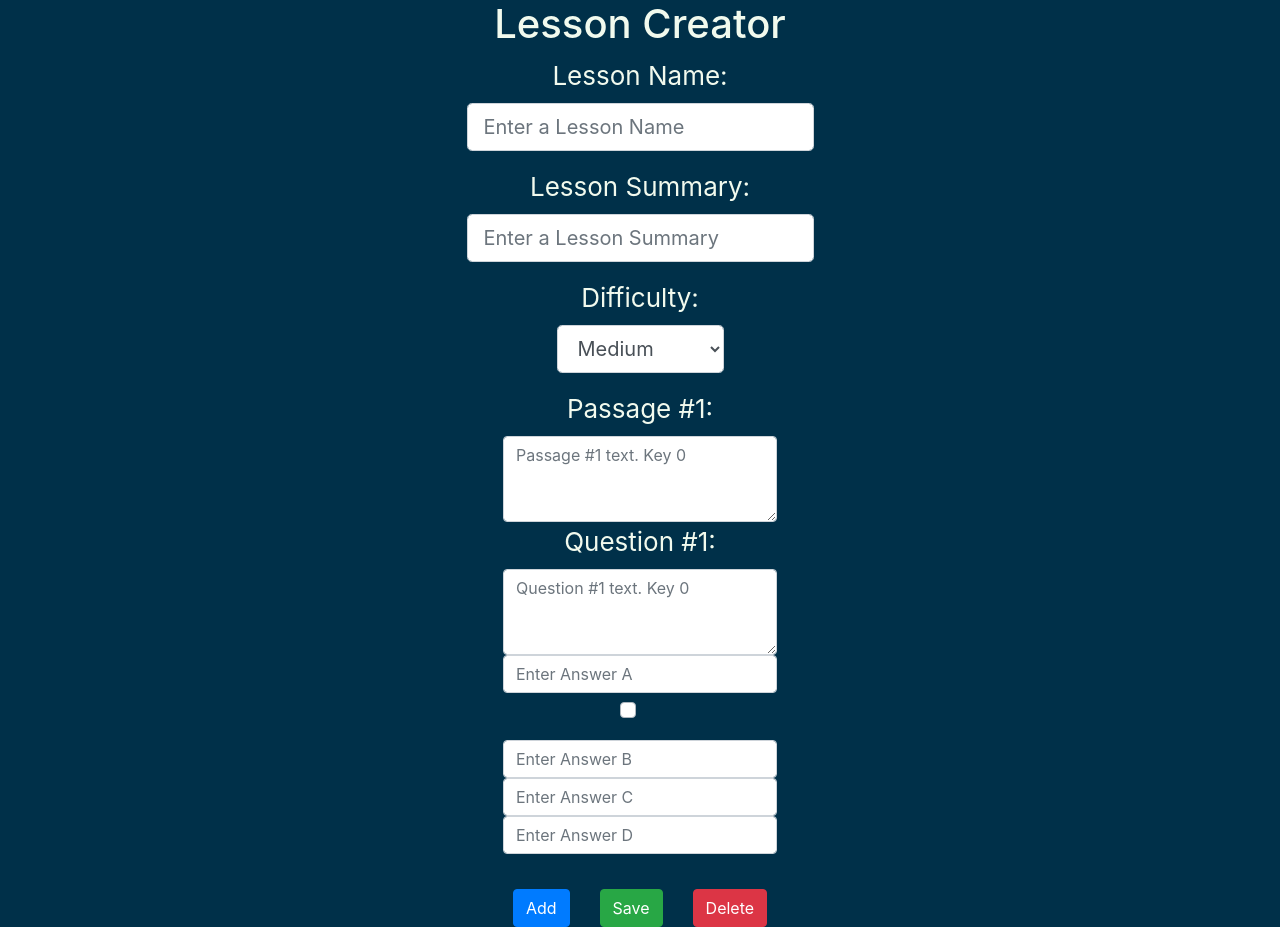
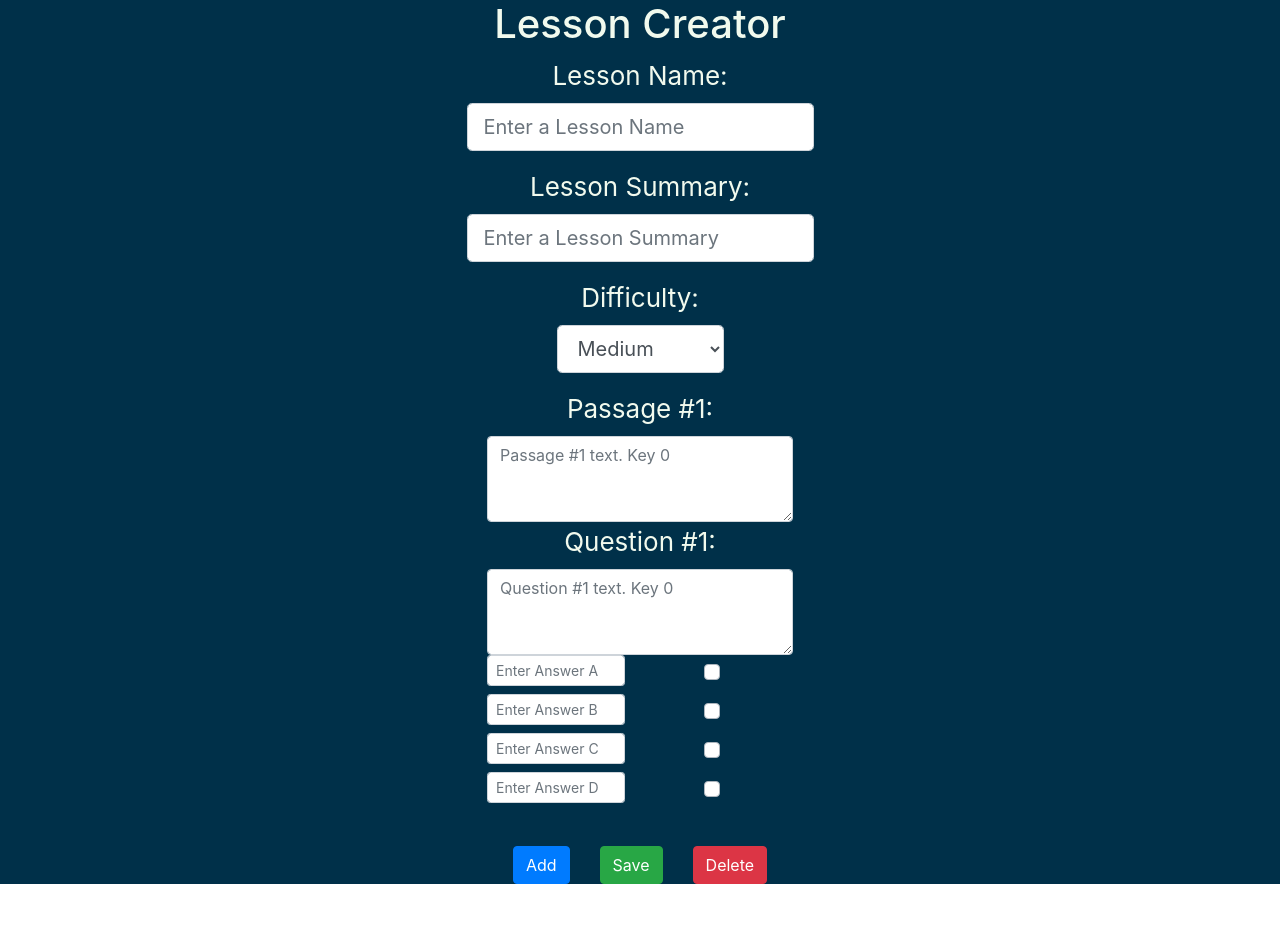
Before and after one commit to T110E4/wilbur, a React (Create React App) app in the folder wilbur-web/: page /create-lesson in a window 1280 px wide. After the commit the page ends 884 px from the top, so only its background shows below. Built offline with nearby package versions, Linux system fonts and the light colour scheme.

Commit message:
React is frustrating. You can't really manage embedded complex states with multiple dictionaries well, so I needed to flatten things out in order for it to be performant. This currently limits the number of questions and answers that I can have.

```diff
--- a/wilbur-web/src/components/lesson/LessonCreator.js
+++ b/wilbur-web/src/components/lesson/LessonCreator.js
@@ -14,7 +14,16 @@ class LessonCreator extends React.Component {
     this.state = {
       lessonName: 'test',
       lessonDifficulty: 'MEDIUM',
-      passages: [{ key: 0, passageText: 'Enter your passage here!', passageQuestion: 'Enter your passage question here!' }]
+      passages: [{
+        key: 0,
+        passageText: 'Enter your passage here!',
+        questionText: 'Enter your passage question here!',
+        answerText: 'Enter your answer text here!',
+        answerACheckbox: false,
+        answerBCheckbox: false,
+        answerCCheckbox: false,
+        answerDCheckbox: false
+      }],
     };
 
     this.handleChange = this.handleChange.bind(this);
@@ -68,21 +77,35 @@ class LessonCreator extends React.Component {
     this.setState({ passages: newPassage });
   }
 
-  handleQuestionChange = idx => evt => {
-    const newQuestion = this.state.passages.map((passage, sidx) => {
-      if (idx !== sidx) return passage;
-      return { ...passage, passageQuestion: evt.target.value };
+  handleQuestionChange(pidx, stringKey, event) {
+    const newPassage = this.state.passages.map((passage, sidx) => {
+      if (pidx !== sidx) return passage;
+      return { ...passage, stringKey: event.target.value };
     });
-    this.setState({ passages: newQuestion });
+    this.setState({ passages : newPassage });
   };
 
-  handleAnswerChange = idx => evt => {
-
-  }
+  handleCheckboxChange(pidx, stringKey, event) {
+    const newPassage = this.state.passages.map((passage, sidx) => {
+      if (pidx !== sidx) return passage;
+      return { ...passage, stringKey: event.target.checked };
+    });
+    this.setState({ passages : newPassage });
+  };
 
   handleAddPassage = () => {
     this.setState({
-      passages: this.state.passages.concat([{ key: this.state.passages.length, passageText: "", passageQuestion: "" }])
+      passages:
+      this.state.passages.concat([{
+        key: this.state.passages.length,
+        passageText: 'Enter your passage here!',
+        questionText: 'Enter your passage question here!',
+        answerText: 'Enter your answer text here!',
+        answerACheckbox: false,
+        answerBCheckbox: false,
+        answerCCheckbox: false,
+        answerDCheckbox: false,
+      }])
     });
   };
 
@@ -93,6 +116,32 @@ class LessonCreator extends React.Component {
         passages: this.state.passages
       });
   };
+
+  handleAnswerCheckboxChange(checkbox, pidx, qidx, event) {
+    console.log(checkbox+" : "+event.target.checked+" : "+pidx)
+
+    const passage = this.state.passages.map((passage, sidx) => {
+      if (pidx !== sidx) return passage;
+      return { ...passage, passageQuestion: event.target.value };
+    });
+    const newQuestion = passage.passageQuestions[qidx];
+
+    if (checkbox == "A") {
+      this.setState({answerACheckbox : event.target.checked})
+    } else if (checkbox == "B") {
+      this.setState({answerBCheckbox : event.target.checked})
+    } else if (checkbox == "C") {
+      this.setState({answerCCheckbox : event.target.checked})
+    } else if (checkbox == "D") {
+      this.setState({answerDCheckbox : event.target.checked})
+    } else {
+      console.log("Checkbox "+checkbox+" not recognized.");
+    }
+
+    this.setState({ passages: newQuestion });
+
+
+  }
 
   render() {
     return (
@@ -121,24 +170,82 @@ class LessonCreator extends React.Component {
               <Form.Control placeholder={`Passage #${idx + 1} text. Key ${passage.key}`} as="textarea" rows="3"
               onChange={this.handlePassageChange(idx)}>
               </Form.Control>
+
               <Form.Group>
               <Form.Label>{`Question #${idx + 1}:`}</Form.Label>
               <Form.Control placeholder={`Question #${idx + 1} text. Key ${passage.key}`} as="textarea" rows="3"
-              onChange={this.handleQuestionChange(idx)} />
-              <div key={'answerA'} className="mb-2">
-                <Form.Control name="answerA" size="md" type="text" placeholder="Enter Answer A" onChange={this.handleChange} />
+              onChange={(e) => this.handleQuestionChange(idx, 'questionText', e)} />
+
+              <Row>
+                <Col>
+                <Form.Control name="answerA" size="sm" type="text" placeholder="Enter Answer A" onChange={this.handleChange} />
+                </Col>
+                <Col>
                 <Form.Check
                   custom
                   inline
-                  type="checkbox"
-                  id="custom-inline-checkbox-2"
+                  type='checkbox'
+                  id="answerA-checkbox"
+                  label=""
+                  checked={this.state.answerACheckbox}
+                  onChange = {(e) => this.handleCheckboxChange(idx, 'answerACheckbox', e)}
+                />
+                </Col>
+              </Row>
+
+              <Row>
+                <Col>
+                <Form.Control name="answerB" size="sm" type="text" placeholder="Enter Answer B" onChange={this.handleChange} />
+                </Col>
+                <Col>
+                <Form.Check
+                  custom
+                  inline
+                  type='checkbox'
+                  id="answerB-checkbox"
+                  label=""
+                  checked={this.state.answerBCheckbox}
+                  onChange = {(e) => this.handleCheckboxChange(idx, 'answerBCheckbox', e)}
+                />
+                </Col>
+              </Row>
+
+              <Row>
+                <Col>
+                <Form.Control name="answerC" size="sm" type="text" placeholder="Enter Answer C" onChange={this.handleChange} />
+                </Col>
+                <Col>
+                <Form.Check
+                  custom
+                  inline
+                  type='checkbox'
+                  id="answerC-checkbox"
+                  checked={this.state.answerCCheckbox}
+                  onChange = {(e) => this.handleCheckboxChange(idx, 'answerCCheckbox', e)}
                   label=""
                 />
-              </div>
-                <Form.Control name="answerB" size="md" type="text" placeholder="Enter Answer B" onChange={this.handleChange} />
-                <Form.Control name="answerC" size="md" type="text" placeholder="Enter Answer C" onChange={this.handleChange} />
-                <Form.Control name="answerD" size="md" type="text" placeholder="Enter Answer D" onChange={this.handleChange} />
-              </Form.Group>
+                </Col>
+              </Row>
+
+
+              <Row>
+                <Col>
+                <Form.Control name="answerD" size="sm" type="text" placeholder="Enter Answer D" onChange={this.handleChange} />
+                </Col>
+                <Col>
+                <Form.Check
+                  custom
+                  inline
+                  type='checkbox'
+                  id="answerD-checkbox"
+                  checked={this.state.answerDCheckbox}
+                  onChange = {(e) => this.handleCheckboxChange(idx, 'answerDCheckbox', e)}
+                  label=""
+                />
+                </Col>
+              </Row>
+
+            </Form.Group>
             </Form.Group>
           ))}
 
```
